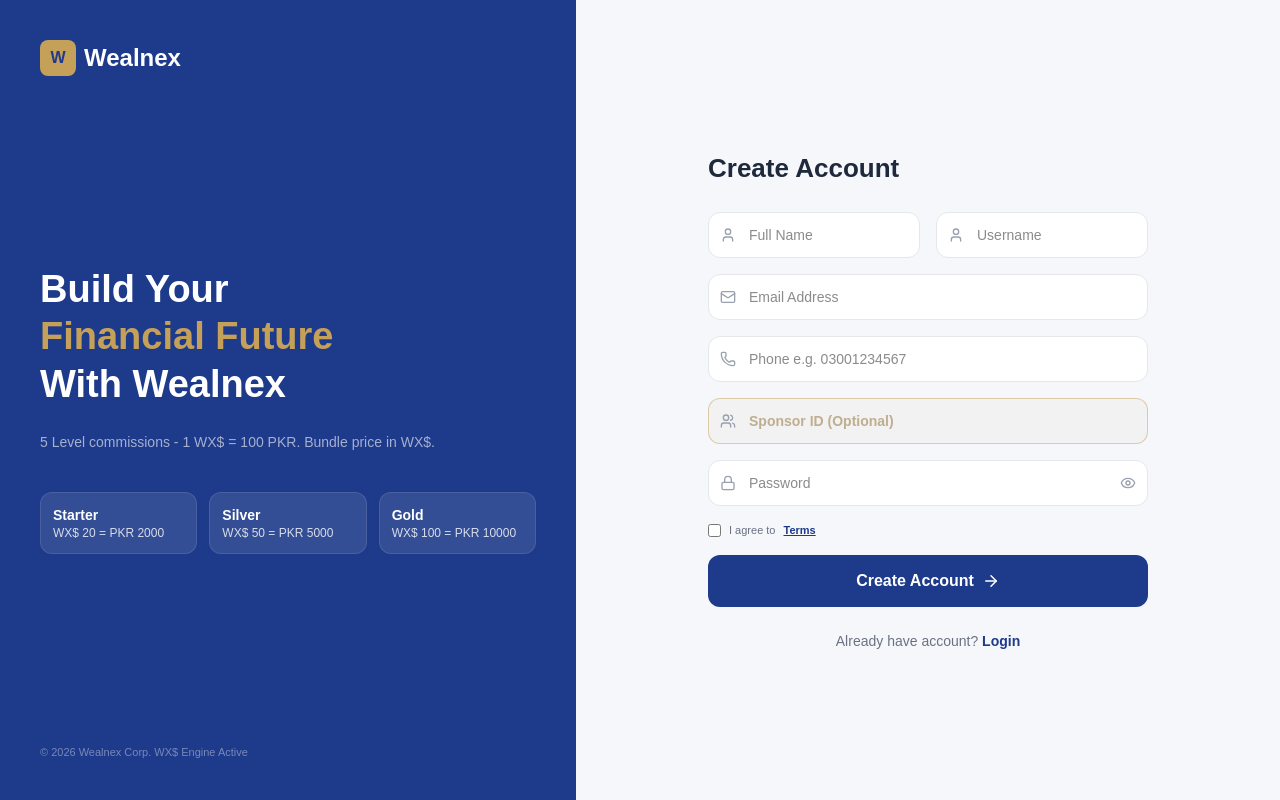
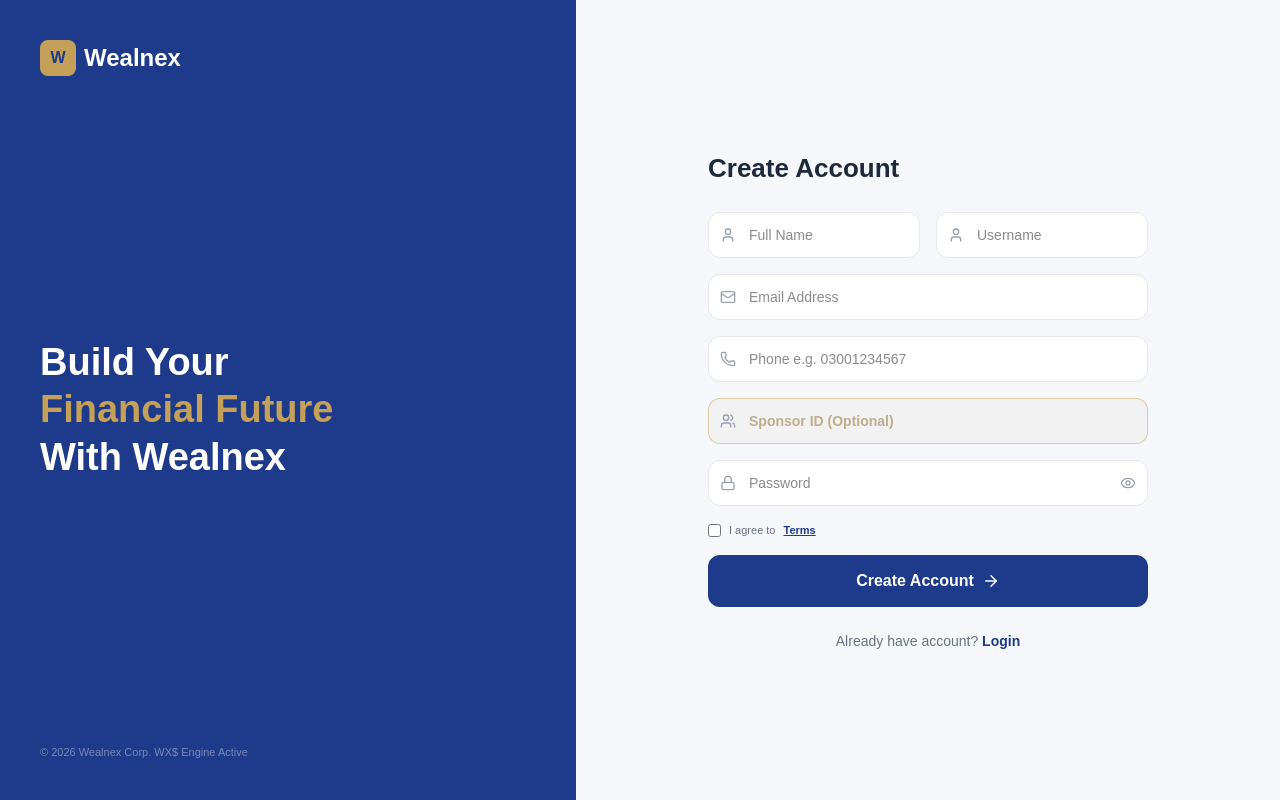
Before and after one commit to Romaan42/wealnix, a Next.js app: page /register in a window 1280 px wide. Built offline with nearby package versions, Linux system fonts and the light colour scheme.

Commit message:
updating

```diff
--- a/src/app/(auth)/register/page.jsx
+++ b/src/app/(auth)/register/page.jsx
@@ -103,10 +103,10 @@
             <br />
             With Wealnex
           </h2>
-          <p className="text-white/60 text-sm max-w-[400px]">
+          {/* <p className="text-white/60 text-sm max-w-[400px]">
             5 Level commissions - 1 WX$ = {WX_RATE} PKR. Bundle price in WX$.
-          </p>
-          <div className="grid grid-cols-3 gap-3 pt-4">
+          </p> */}
+          {/* <div className="grid grid-cols-3 gap-3 pt-4">
             {BUNDLES.slice(0, 3).map((b) => (
               <div
                 key={b.priceWX}
@@ -118,7 +118,7 @@
                 </p>
               </div>
             ))}
-          </div>
+          </div> */}
         </div>
         <p className="text-[11px] text-white/40">
           © 2026 Wealnex Corp. WX$ Engine Active
```
